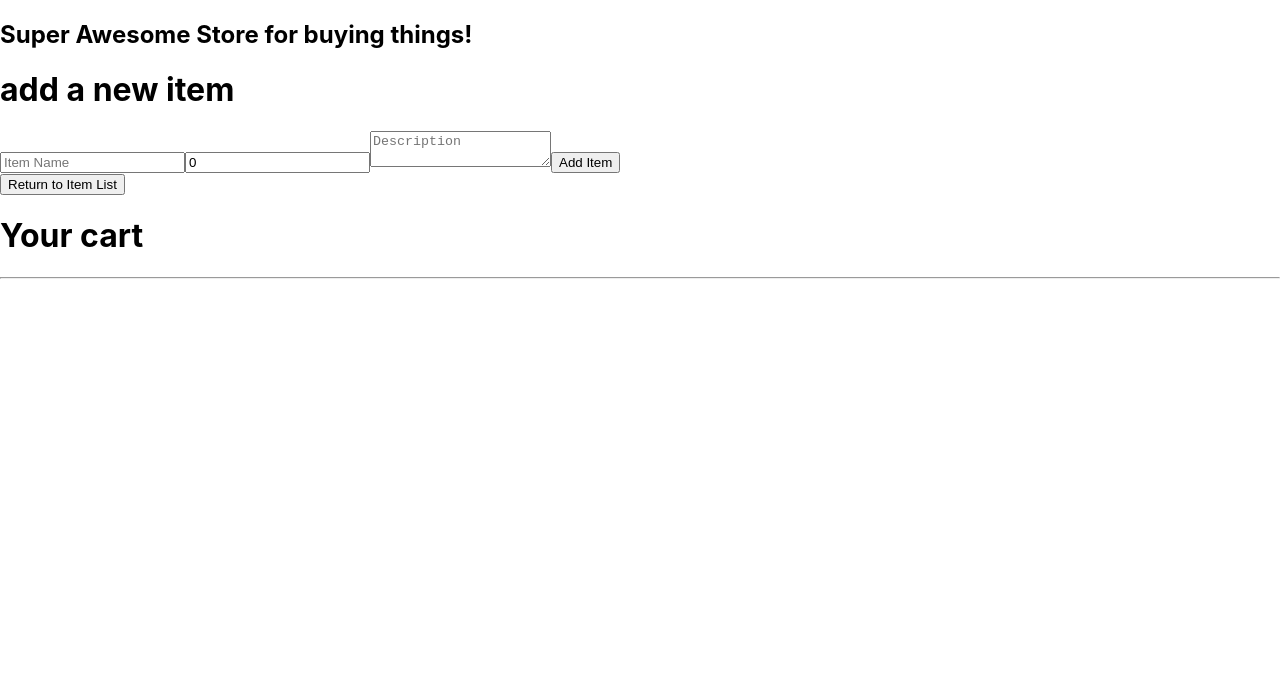
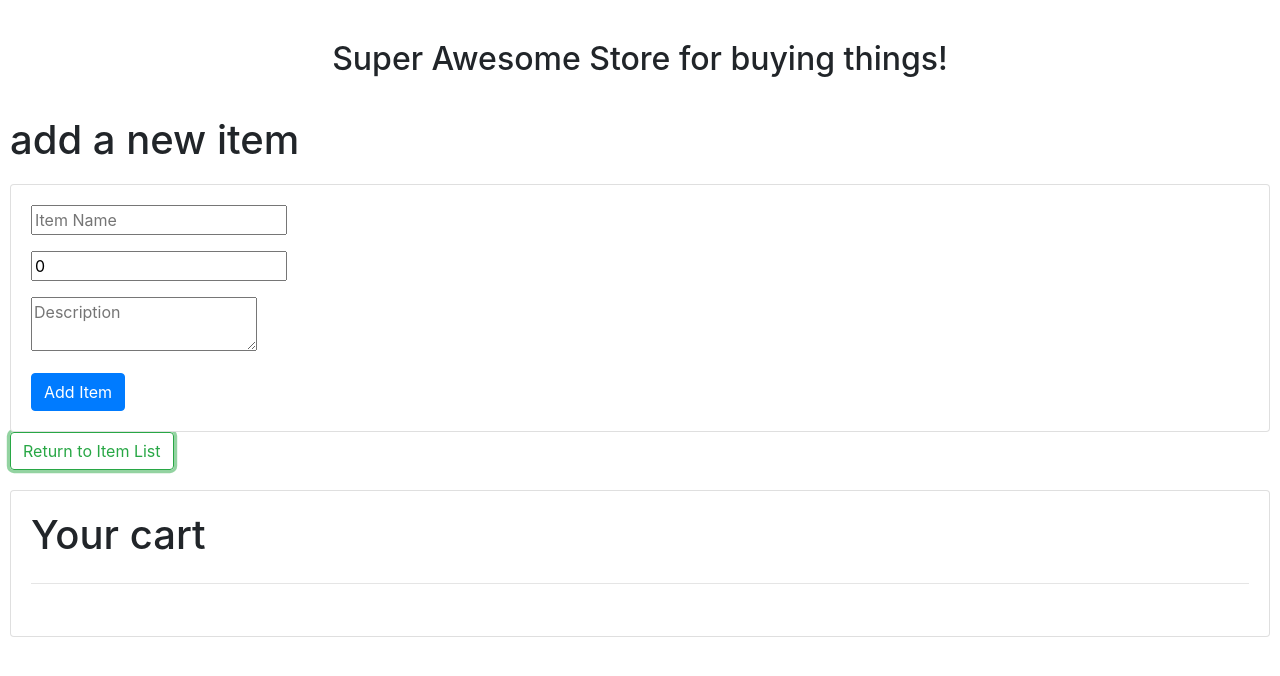
Before and after one commit to murphynd/merchshop, a React (Create React App) app: page / in a window 1280 px wide. Both pictures are taken after a click on the button "Add Item". Shown: the top 676 px of the page. Built offline with nearby package versions, Linux system fonts and the light colour scheme.

Commit message:
cart works!
Co-authored-by: William Donovan-Seid <wdstwo@live.com>

```diff
--- a/package.json
+++ b/package.json
@@ -6,7 +6,9 @@
     "@testing-library/jest-dom": "^5.11.6",
     "@testing-library/react": "^11.2.0",
     "@testing-library/user-event": "^12.2.2",
+    "bootstrap": "^4.5.3",
     "react": "^17.0.1",
+    "react-bootstrap": "^1.4.0",
     "react-dom": "^17.0.1",
     "react-scripts": "4.0.0",
     "web-vitals": "^0.2.4"
--- a/src/components/App.js
+++ b/src/components/App.js
@@ -1,6 +1,7 @@
 import React from "react";
 import Header from "./Header";
 import StoreControl from "./StoreControl";
+import 'bootstrap/dist/css/bootstrap.min.css';
 
 function App() {
   return (
@@ -12,8 +13,3 @@ function App() {
 }
 
 export default App;
-
-//TOMORROW
-// figure out unique id for items added to cart - thought on filter if when items are created they have unique id.
-// change widget to show number vs listing the bananas
-// styling
--- a/src/components/CartItem.js
+++ b/src/components/CartItem.js
@@ -4,7 +4,7 @@ import PropTypes from "prop-types";
 function CartItem(props) {
   return (
     <React.Fragment>
-      <h4>{props.name} - x{props.quantity > 0 ? props.quantity : 'Out of Stock'}
+      <h4>{props.name} - x{props.quantity}
         <button onClick={() => props.whenCancelClicked(props.id)}>Cancel Order</button></h4>
       <hr />
     </React.Fragment>
--- a/src/components/CartList.js
+++ b/src/components/CartList.js
@@ -4,25 +4,23 @@ import CartItem from "./CartItem";
 import { v4 } from 'uuid';
 
 function CartList(props) {
-  props.itemList.map((item) => {
-
-  })
   return (
     <React.Fragment>
+      <div className="card">
         <h1>Your cart</h1>
         <hr />
         <ul>
-        {props.itemList.map((item) =>
+          {props.itemList.map((x) =>
             <CartItem
               whenCancelClicked={props.onClickingCancelOrder}
-            name={item.name}
-            description={item.description}
-            quantity={1}
-            id={item.id}
+              name={x.name}
+              description={x.description}
+              quantity={x.quantity}
+              id={x.id}
               key={v4()} />
           )}
         </ul>
-
+      </div>
     </React.Fragment>
   );
 }
--- a/src/components/EditItemForm.js
+++ b/src/components/EditItemForm.js
@@ -9,10 +9,11 @@ function EditItemForm(props) {
   }
   return (
     <React.Fragment>
+      <h1>Edit item</h1>
       <ReusableForm
         formSubmissionHandler={handleEditItemFormSubmission}
         buttonText="Edit Item" />
-    </React.Fragment>
+    </React.Fragment >
   );
 }
 
--- a/src/components/Header.js
+++ b/src/components/Header.js
@@ -2,7 +2,9 @@ import React from "react";
 
 function Header() {
   return (
-    <h2>Super Awesome Store for buying things!</h2>
+    <div className="header">
+      <h2>Super Awesome Store for buying things!</h2>
+    </div>
   );
 }
 
--- a/src/components/Item.js
+++ b/src/components/Item.js
@@ -8,7 +8,7 @@ function Item(props) {
         <h3>{props.name} - Stock: {props.quantity > 0 ? props.quantity : 'Out of Stock'}</h3>
         <hr />
       </div>
-    </React.Fragment>
+    </React.Fragment >
   );
 }
 
--- a/src/components/ItemDetail.js
+++ b/src/components/ItemDetail.js
@@ -6,17 +6,22 @@ function ItemDetail(props) {
 
   return (
     <React.Fragment>
+      <div className="row">
+        <div className="card">
           <h1>Item Details</h1>
           <h3>{item.name} - Stock: {item.quantity > 0 ? item.quantity : 'Out of Stock'}</h3>
           <p><em>{item.description}</em></p>
-      <button onClick={props.onClickingEdit}>Update Item</button>
-      <button onClick={() => onClickingDelete(item.id)}>Close Item</button>
+          <button type="button" class="btn btn-info" onClick={props.onClickingEdit}>Update Item</button>
+          <button type="button" class="btn btn-primary" onClick={() => onClickingDelete(item.id)}>Close Item</button>
           {item.quantity > 0 && // this is an if statement in JSX
-        <button onClick={() => onClickingBuy(item.id)}>Buy an Item</button>
+            <button type="button" class="btn btn-danger" onClick={() => onClickingBuy(item.id)}>Buy an Item</button>
           }
-      <button onClick={() => onClickingRestock(item.id)}>Restock Item</button>
+          <button type="button" class="btn btn-info" onClick={() => onClickingRestock(item.id)}>Restock Item</button>
           <hr />
-    </React.Fragment>
+        </div>
+      </div>
+
+    </React.Fragment >
   );
 
 }
--- a/src/components/ItemList.js
+++ b/src/components/ItemList.js
@@ -5,6 +5,7 @@ import PropTypes from "prop-types";
 function ItemList(props) {
   return (
     <React.Fragment>
+      <div className="card">
         <h1>Items for sale</h1>
         <hr />
         {props.itemList.map((item) =>
@@ -16,6 +17,8 @@ function ItemList(props) {
             id={item.id}
             key={item.id} />
         )}
+      </div>
+
     </React.Fragment>
   );
 }
--- a/src/components/ReusableForm.js
+++ b/src/components/ReusableForm.js
@@ -4,21 +4,29 @@ import PropTypes from "prop-types";
 function ReusableForm(props) {
   return (
     <React.Fragment>
+      <div className="card">
         <form onSubmit={props.formSubmissionHandler}>
+          <div className="form-group">
             <input
               type='text'
               name='name'
               placeholder='Item Name' />
+          </div>
+          <div class="form-group">
             <input
               type='number'
               name='quantity'
               defaultValue="0"
               min="0" />
+          </div>
+          <div class="form-group">
             <textarea
               name='description'
               placeholder='Description' />
-        <button type='submit'>{props.buttonText}</button>
+          </div>
+          <button type="button" className="btn btn-primary" type='submit'>{props.buttonText}</button>
         </form>
+      </div>
     </React.Fragment>
   );
 }
--- a/src/components/StoreControl.js
+++ b/src/components/StoreControl.js
@@ -72,9 +72,20 @@ class StoreControl extends React.Component {
   handleBuyClick = (id) => {
     const selectedItem = this.state.masterItemList.filter(item => item.id === id)[0];
     selectedItem.quantity -= 1;
-    const newCartList = this.state.cartList.concat(selectedItem);
+    const copyStoreItem = { ...selectedItem };
+    copyStoreItem.quantity = 1;
+    const newCartList = this.state.cartList.concat(copyStoreItem);
+    const temp = [];
+    newCartList.map((item) => {
+      if (temp.some(x => x.id === item.id)) {
+        const sameItem = temp.find(x => x.id === item.id)
+        sameItem.quantity += 1;
+      } else {
+        temp.push(item);
+      }
+    })
     this.setState({
-      cartList: newCartList
+      cartList: temp
     });
   }
 
@@ -87,10 +98,14 @@ class StoreControl extends React.Component {
   handleCancelOrderClick = (id) => {
     const selectedItem = this.state.masterItemList.filter(item => item.id === id)[0];
     selectedItem.quantity += 1;
+    let checkItemQuan = this.state.cartList.filter(item => item.id === id)[0];
+    if (checkItemQuan.quantity > 1) {
+      checkItemQuan.quantity -= 1;
+    } else {
+      let newCartList;
+      if (this.state.cartList.length > 1) {
         const index = this.state.cartList.findIndex(x => x.id === id);
         const copyCart = [...this.state.cartList];
-    let newCartList;
-    if (this.state.cartList.length > 1) {
         copyCart.splice(index, 1);
         newCartList = copyCart;
       } else {
@@ -99,6 +114,8 @@ class StoreControl extends React.Component {
       this.setState({
         cartList: newCartList
       });
+    }
+    this.setState({});
   }
 
   render() {
@@ -134,7 +151,7 @@ class StoreControl extends React.Component {
     return (
       <React.Fragment>
         {currentlyVisibleState}
-        <button onClick={this.handleClick}>{buttonText}</button>
+        <button type="button" class="btn btn-outline-success" onClick={this.handleClick}>{buttonText}</button>
         <CartList
           itemList={this.state.cartList}
           onClickingCancelOrder={this.handleCancelOrderClick} />
--- a/src/index.css
+++ b/src/index.css
@@ -1,10 +1,106 @@
+* {
+  box-sizing: border-box;
+}
+
 body {
-  margin: 0;
-  font-family: -apple-system, BlinkMacSystemFont, 'Segoe UI', 'Roboto', 'Oxygen',
-    'Ubuntu', 'Cantarell', 'Fira Sans', 'Droid Sans', 'Helvetica Neue',
-    sans-serif;
-  -webkit-font-smoothing: antialiased;
-  -moz-osx-font-smoothing: grayscale;
+  font-family: Arial;
+  padding: 10px;
+  background: #f1f1f1;
+}
+
+/* Header/Blog Title */
+.header {
+  padding: 30px;
+  text-align: center;
+  background: white;
+}
+
+.header h1 {
+  font-size: 50px;
+}
+
+/* Style the top navigation bar */
+.topnav {
+  overflow: hidden;
+  background-color: #333;
+}
+
+/* Style the topnav links */
+.topnav a {
+  float: left;
+  display: block;
+  color: #f2f2f2;
+  text-align: center;
+  padding: 14px 16px;
+  text-decoration: none;
+}
+
+/* Change color on hover */
+.topnav a:hover {
+  background-color: #ddd;
+  color: black;
+}
+
+/* Create two unequal columns that floats next to each other */
+/* Left column */
+.leftcolumn {
+  float: left;
+  width: 75%;
+}
+
+/* Right column */
+.rightcolumn {
+  float: left;
+  width: 25%;
+  background-color: #f1f1f1;
+  padding-left: 20px;
+}
+
+/* Fake image */
+.fakeimg {
+  background-color: #aaa;
+  width: 100%;
+  padding: 20px;
+}
+
+/* Add a card effect for articles */
+.card {
+  background-color: white;
+  padding: 20px;
+  margin-top: 20px;
+}
+
+/* Clear floats after the columns */
+.row:after {
+  content: "";
+  display: table;
+  clear: both;
+}
+
+/* Footer */
+.footer {
+  padding: 20px;
+  text-align: center;
+  background: #ddd;
+  margin-top: 20px;
+}
+
+/* Responsive layout - when the screen is less than 800px wide, make the two columns stack on top of each other instead of next to each other */
+@media screen and (max-width: 800px) {
+
+  .leftcolumn,
+  .rightcolumn {
+    width: 100%;
+    padding: 0;
+  }
+}
+
+/* Responsive layout - when the screen is less than 400px wide, make the navigation links stack on top of each other instead of next to each other */
+@media screen and (max-width: 400px) {
+  .topnav a {
+    float: none;
+    width: 100%;
+  }
 }
 
 code {
```
Also changed, not shown: 1 other file (tests, documents, lock files or other folders). Lines whose indentation alone changed are shown as unchanged.
